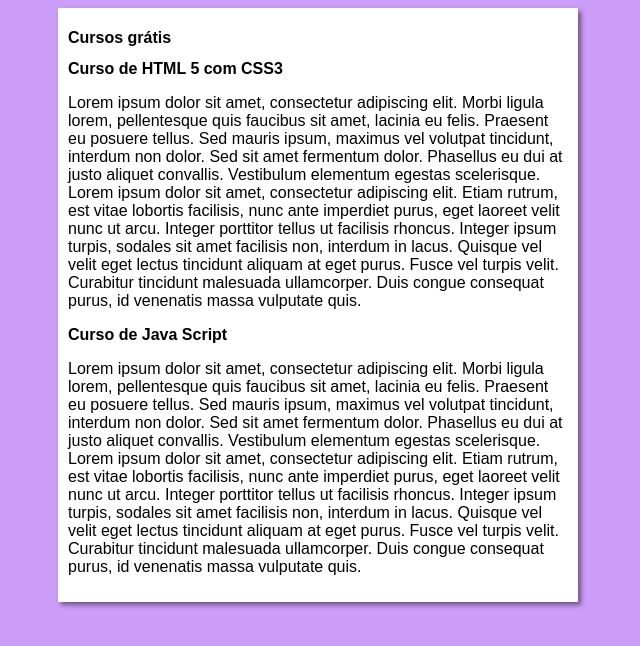
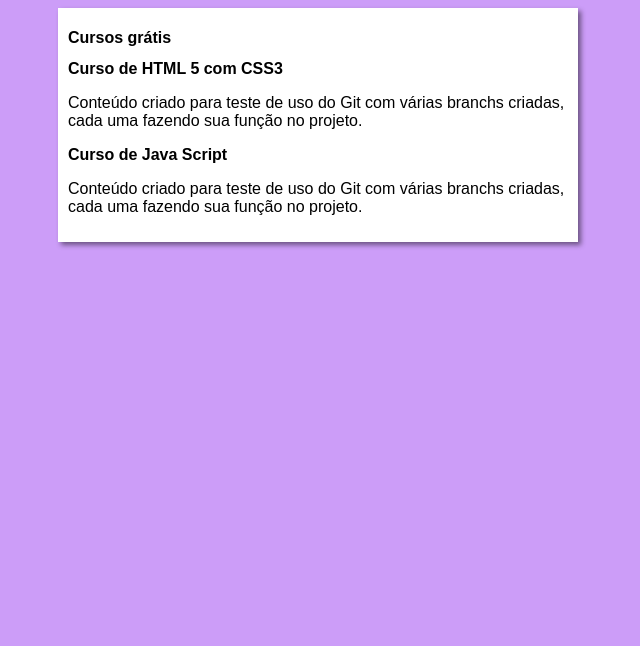
Before and after one commit to BusinessTest/Teste, a plain HTML site: page index.html in a window 1280 px wide. Shown: the whole page, without its empty margins (322-962 px from the left). Drawn offline with Linux system fonts and the light colour scheme.

Commit message:
commit 1

```diff
--- a/index.html
+++ b/index.html
@@ -13,27 +13,11 @@
         </header>
         <article>
             <h2>Curso de HTML 5 com CSS3</h2>
-            <p>Lorem ipsum dolor sit amet, consectetur adipiscing elit. Morbi ligula lorem, pellentesque quis faucibus
-                sit amet, lacinia eu felis. Praesent eu posuere tellus. Sed mauris ipsum, maximus vel volutpat
-                tincidunt, interdum non dolor. Sed sit amet fermentum dolor. Phasellus eu dui at justo aliquet
-                convallis. Vestibulum elementum egestas scelerisque. Lorem ipsum dolor sit amet, consectetur
-                adipiscing elit. Etiam rutrum, est vitae lobortis facilisis, nunc ante imperdiet purus, eget
-                laoreet velit nunc ut arcu. Integer porttitor tellus ut facilisis rhoncus. Integer ipsum turpis,
-                sodales sit amet facilisis non, interdum in lacus. Quisque vel velit eget lectus tincidunt aliquam at
-                eget purus. Fusce vel turpis velit. Curabitur tincidunt malesuada ullamcorper. Duis congue consequat
-                purus, id venenatis massa vulputate quis.</p>
+            <p>Conteúdo criado para teste de uso do Git com várias branchs criadas, cada uma fazendo sua função no projeto.</p>
         </article>
         <article>
             <h2>Curso de Java Script</h2>
-            <p>Lorem ipsum dolor sit amet, consectetur adipiscing elit. Morbi ligula lorem, pellentesque quis faucibus
-                sit amet, lacinia eu felis. Praesent eu posuere tellus. Sed mauris ipsum, maximus vel volutpat
-                tincidunt, interdum non dolor. Sed sit amet fermentum dolor. Phasellus eu dui at justo aliquet
-                convallis. Vestibulum elementum egestas scelerisque. Lorem ipsum dolor sit amet, consectetur
-                adipiscing elit. Etiam rutrum, est vitae lobortis facilisis, nunc ante imperdiet purus, eget
-                laoreet velit nunc ut arcu. Integer porttitor tellus ut facilisis rhoncus. Integer ipsum turpis,
-                sodales sit amet facilisis non, interdum in lacus. Quisque vel velit eget lectus tincidunt aliquam at
-                eget purus. Fusce vel turpis velit. Curabitur tincidunt malesuada ullamcorper. Duis congue consequat
-                purus, id venenatis massa vulputate quis.</p>
+            <p>Conteúdo criado para teste de uso do Git com várias branchs criadas, cada uma fazendo sua função no projeto.</p>
         </article>
     </main>
 </body>
```
